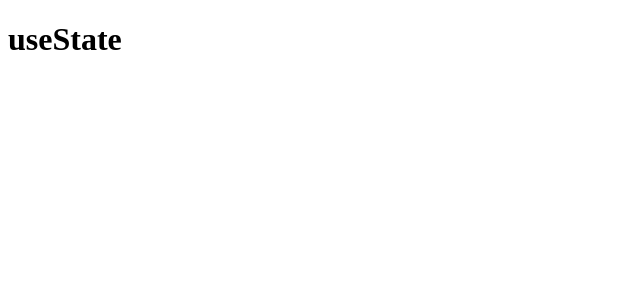
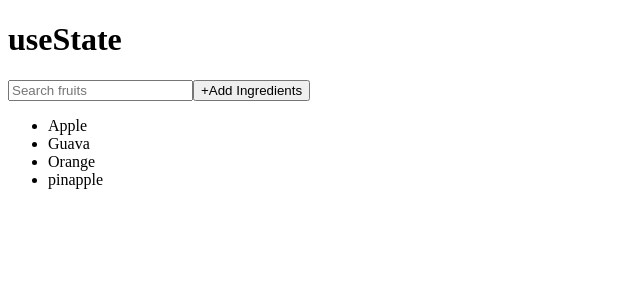
Before and after one commit to saurav-95-dev/React-Redux-CRUD, a React (Vite) app: page / in a window 1280 px wide. Shown: the top 300 px of the page, without its empty margins (0-640 px from the left). Built offline with nearby package versions, Linux system fonts and the light colour scheme.

Commit message:
useState-on-Arrays-demo-1

```diff
--- a/src/App.jsx
+++ b/src/App.jsx
@@ -1,16 +1,45 @@
-
+import { useState } from "react";
 
 export default function App() {
 
+  //Demo-1
 
-  const ingredients = ["Apple" , "Guava" , "Orange"];
+  const [ingredients , setIngredients] = useState(["Apple" , "Guava" , "Orange" , "pinapple"]);
+
+  const handleClick=(event)=>{
+
+     event.preventDefault();
+     const formData = new FormData(event.currentTarget);
+     const item = formData.get("new-fruit");
+
+     setIngredients((prev)=>{
+        return [...prev , item];
+     })
+
+     console.log("handleClick function is running and Form got submitted..!");
+     console.log(ingredients);
+  }
+
+
+
 
 
   return (
     <>
 
       <main>
+        {console.log("Return is running")}
         <h1>useState</h1>
+        <form onSubmit={handleClick}>
+          <input type="text" placeholder="Search fruits" name="new-fruit" />
+          <button>+Add Ingredients</button>
+        </form>
+        <ul>
+         {ingredients.map((ingredient , index)=>{
+          return <li key={index}>{ingredient}</li> //Here we are returning jsx list items !
+         })}
+
+        </ul>
       </main>
 
     </>
```
